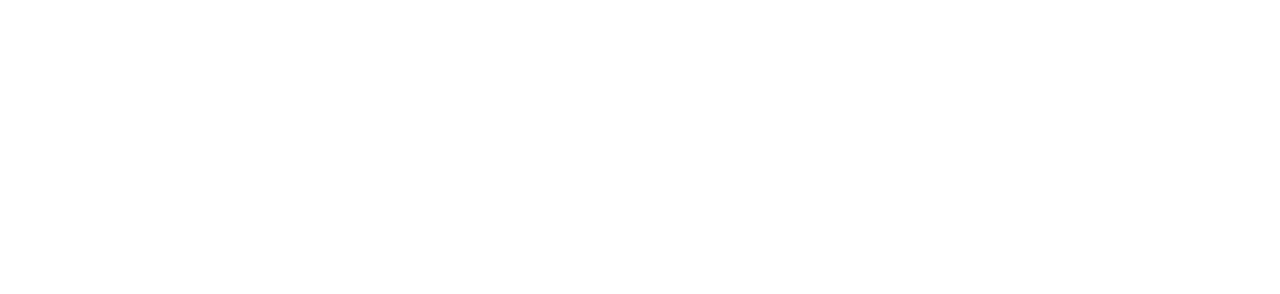
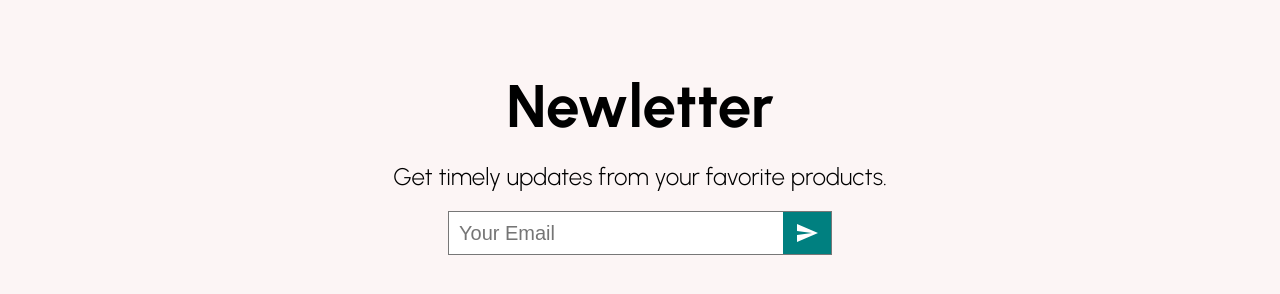
Before and after one commit to dorin-js/react-ecommerce, a React (Create React App) app: page / in a window 1280 px wide. Shown: the part 2264-2558 px from the top of the page. Before the commit the page ends 2226 px from the top, so only its background shows below. Built offline with nearby package versions, Linux system fonts and the light colour scheme.

Commit message:
newsletter component

```diff
--- /dev/null
+++ b/src/components/Newsletter.jsx
@@ -0,0 +1,72 @@
+import SendIcon from '@mui/icons-material/Send'
+import styled from 'styled-components'
+
+const Container = styled.div`
+  height: 50vh;
+  background: #fcf5f5;
+  display: flex;
+  flex-direction: column;
+  align-items: center;
+  justify-content: center;
+`
+const Title = styled.h1`
+  margin: 0;
+  padding: 0;
+  font-size: 60px;
+  margin-bottom: 20px;
+`
+const Desc = styled.div`
+  font-size: 24px;
+  font-weight: 300;
+  margin-bottom: 20px;
+`
+const InputContainer = styled.form`
+  width: 30%;
+  background: white;
+  display: flex;
+  align-items: center;
+  justify-content: space-between;
+  border: 1px solid #777;
+  outline: none;
+  &:focus-within {
+    border: 1px solid teal;
+    outline: none;
+  }
+`
+const Input = styled.input`
+  width: 100%;
+  border: none;
+  outline: none;
+  font-size: 20px;
+  line-height: 2;
+  flex: 9;
+  padding-left: 10px;
+  &:focus {
+    color: teal;
+  }
+`
+const Button = styled.button`
+  display: flex;
+  height: 100%;
+  align-items: center;
+  justify-content: center;
+  border: none;
+  flex: 1;
+  color: white;
+  background: teal;
+`
+
+export default function Newsletter() {
+  return (
+    <Container>
+      <Title>Newletter</Title>
+      <Desc>Get timely updates from your favorite products.</Desc>
+      <InputContainer>
+        <Input placeholder="Your Email" />
+        <Button>
+          <SendIcon />
+        </Button>
+      </InputContainer>
+    </Container>
+  )
+}
--- a/src/pages/Home.jsx
+++ b/src/pages/Home.jsx
@@ -4,6 +4,7 @@
 import Navbar from '../components/Navbar'
 import Slider from '../components/Slider'
 import PopularProducts from '../components/PopularProducts'
+import Newsletter from '../components/Newsletter'
 
 export default function Home() {
   return (
@@ -13,6 +14,7 @@
       <Slider />
       <Categories />
       <PopularProducts />
+      <Newsletter />
     </div>
   )
 }
```
Also changed, not shown: src/components/Footer.jsx (added).
